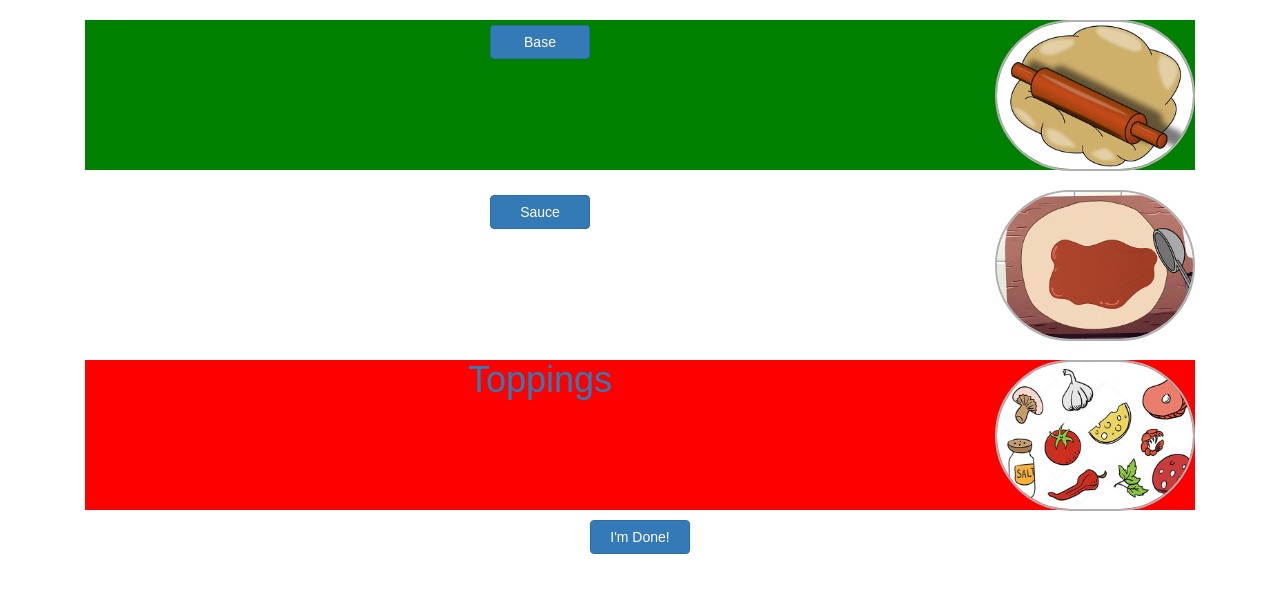
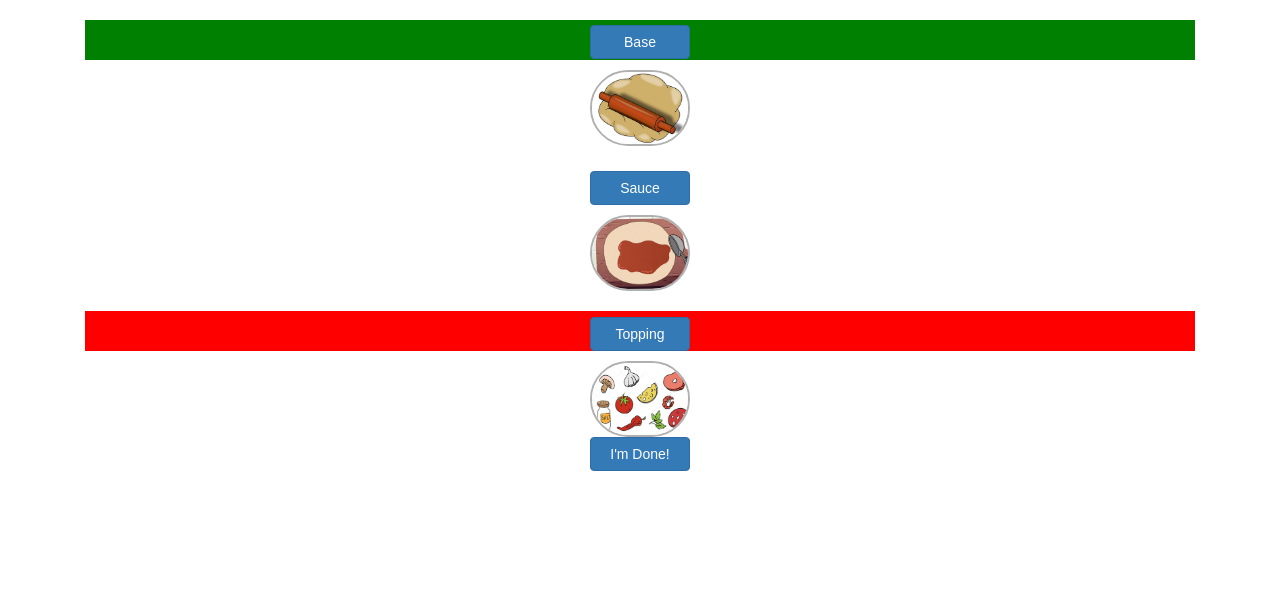
Before and after one commit to sammaggs/pizzagram, a React (Create React App) app: page /options in a window 1280 px wide. Shown: the top 592 px of the page. Built offline with nearby package versions, Linux system fonts and the light colour scheme.

Commit message:
more styling and work on list options page

```diff
--- a/src/data/components/HomePage.js
+++ b/src/data/components/HomePage.js
@@ -22,7 +22,7 @@ class HomePage extends Component {
             <img src={pizzaGram} />
             <img src={pizzaImage} />
             <Link className="btn btn-primary" to="/options">Build Your Own 🍕</Link>
-            <Button buttonText={"I'm Feeling Lucky 🍀"} />
+            <Link className="btn btn-primary" to="/options">I'm Feeling Lucky 🍀</Link>
         </div>
       </Fragment>
     );
--- a/src/data/components/OptionsPage.js
+++ b/src/data/components/OptionsPage.js
@@ -13,9 +13,13 @@ class OptionsPage extends Component {
     this.state = {
       optionExpandedSauce: false,
       optionExpandedBase: false,
+      optionExpandedTopping: false,
+
     };
     this.clickExpandSauce = this.clickExpandSauce.bind(this);
     this.clickExpandBase = this.clickExpandBase.bind(this);
+    this.clickExpandTopping = this.clickExpandTopping.bind(this);
+
   }
 
   clickExpandSauce() {
@@ -30,6 +34,12 @@ class OptionsPage extends Component {
     });
   }
 
+  clickExpandTopping() {
+    this.setState({
+      optionExpandedTopping: !this.state.optionExpandedTopping
+    });
+  }
+
   render() {
     const optionsStyle = {
       textAlign: "center",
@@ -39,24 +49,21 @@ class OptionsPage extends Component {
     return (
       <Fragment>
         <div style={optionsStyle}>
+
           <div>
-            <h1
-              style={{
-                height: "150px",
-                background: "green"
-              }}
-            >
+            <h1 style={{ background: "green" }}>
               <Button buttonText={"Base"} onClick={this.clickExpandBase} />
+            </h1>
+
               <img
                 style={{
-                  width: "200px",
+                  width: "100px",
                   border: "2px solid #b0b0b0",
                   borderRadius: "100px",
-                  float: "right"
                 }}
                 src={baseOptions}
               />
-            </h1>
+
             {this.state.optionExpandedBase ? (
               <div>
                 <List listType={"isBase"} />
@@ -65,18 +72,17 @@ class OptionsPage extends Component {
           </div>
 
           <div>
-          <img
+            <h1>
+              <Button buttonText={"Sauce"} onClick={this.clickExpandSauce} />
+            </h1>
+            <img
                 style={{
-                  width: "200px",
+                  width: "100px",
                   border: "2px solid #b0b0b0",
                   borderRadius: "100px",
-                  float: "right"
                 }}
                 src={sauceOptions}
               />
-            <h1 style={{ height: "150px" }}>
-              <Button buttonText={"Sauce"} onClick={this.clickExpandSauce} />
-            </h1>
             {this.state.optionExpandedSauce ? (
               <div>
                 <List listType={"isSauce"} />
@@ -85,25 +91,25 @@ class OptionsPage extends Component {
           </div>
 
           <div>
-            <h1
-              style={{
-                height: "150px",
-                background: "red"
-              }}
-            >
-              <Link to="/">Toppings</Link>
-              <img
+            <h1 style={{ background: "red" }}>
+              <Button buttonText={"Topping"} onClick={this.clickExpandTopping} />
+            </h1>
+            <img
                 style={{
-                  width: "200px",
+                  width: "100px",
                   border: "2px solid #b0b0b0",
                   borderRadius: "100px",
-                  float: "right"
                 }}
                 src={toppingOptions}
               />
-            </h1>
-            {/* <img src={pizzaTopping} /> */}
+            {this.state.optionExpandedTopping ? (
+              <div>
+                <List listType={"isTopping"} />
+              </div>
+            ) : null}
           </div>
+
+
           <Button buttonText={"I'm Done!"} />
         </div>
       </Fragment>
--- a/src/data/store.js
+++ b/src/data/store.js
@@ -38,7 +38,7 @@ const initial = {
       description: "Sharp English cheese",
 
       isBase: false,
-      isSauce: true,
+      isSauce: false,
       isTopping: true,
 
       isMeat: false,
```
